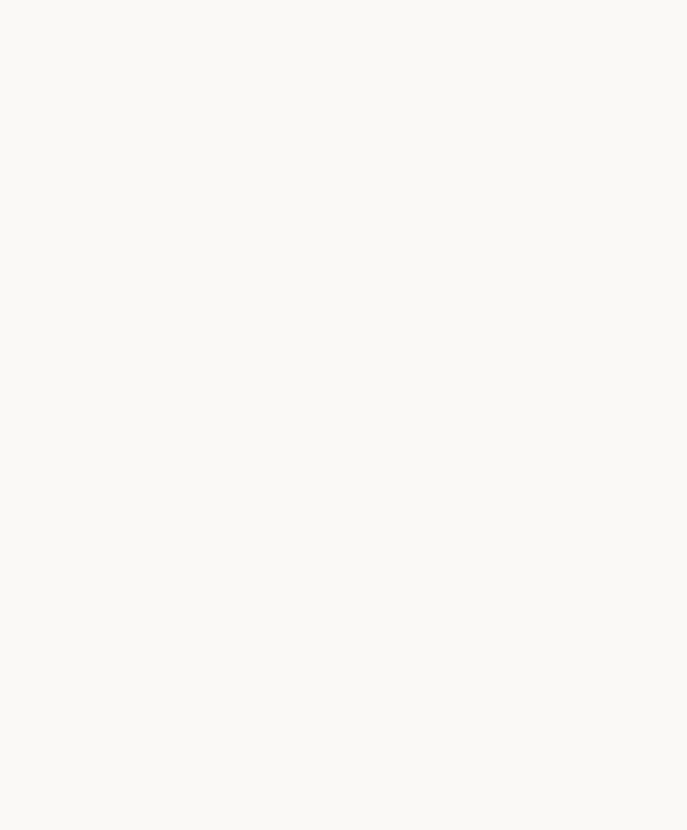
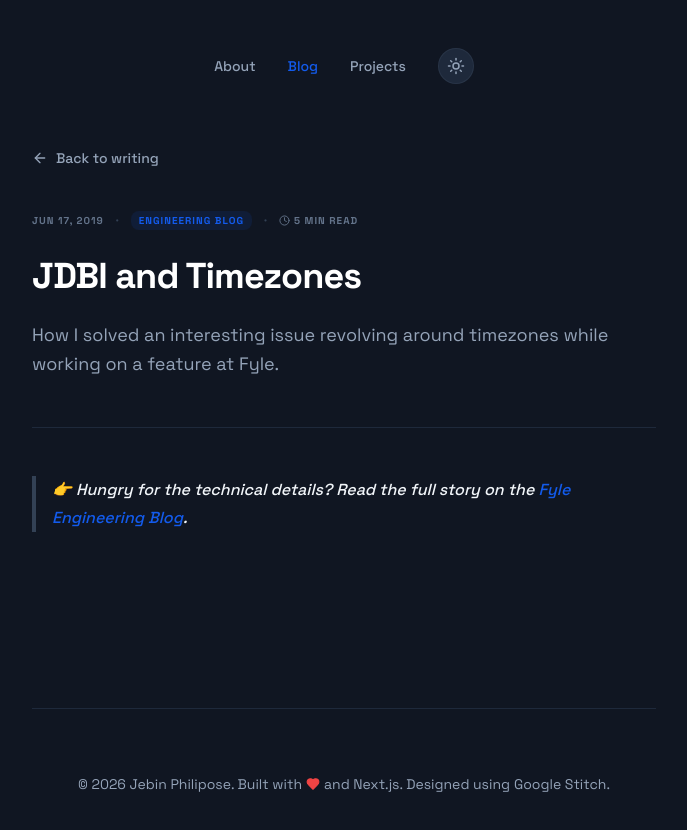
Before and after one commit to jebinphilipose/portfolio-v2, a Next.js app: page /blog/jdbi-and-timezones in a window 1280 px wide. Before the commit this address had no page. Shown: the top 830 px of the page, without its empty margins (296-983 px from the left). Before the commit the page ends 800 px from the top, so only its background shows below. Built offline with nearby package versions, Linux system fonts and the light colour scheme.

Commit message:
Add my first blog: JDBI and timezones

```diff
--- a/package.json
+++ b/package.json
@@ -12,8 +12,10 @@
     "@mdx-js/loader": "^3.0.1",
     "@mdx-js/react": "^3.0.1",
     "@next/mdx": "^14.2.5",
+    "@tailwindcss/typography": "^0.5.19",
     "gray-matter": "^4.0.3",
     "lucide-react": "^0.400.0",
+    "marked": "^17.0.4",
     "next": "14.2.5",
     "next-themes": "^0.3.0",
     "react": "^18",
--- a/src/app/blog/[slug]/page.tsx
+++ b/src/app/blog/[slug]/page.tsx
@@ -4,6 +4,40 @@ import { notFound } from 'next/navigation'
 import { ArrowLeft, Clock } from 'lucide-react'
 import { PageShell } from '@/components/PageShell'
 import { getAllBlogPosts, getBlogPostBySlug, formatDate } from '@/lib/content'
+import { marked, Renderer } from 'marked'
+
+// Custom renderer: open all links in a new tab
+const renderer = new Renderer()
+renderer.link = ({ href, title, text }: { href: string; title?: string | null; text: string }) => {
+  const titleAttr = title ? ` title="${title}"` : ''
+  return `<a href="${href}"${titleAttr} target="_blank" rel="noopener noreferrer">${text}</a>`
+}
+marked.use({ renderer })
+
+// Post-process marked HTML to convert GitHub-style alert blocks into styled callouts
+function parseMarkdown(content: string): string {
+  const html = marked.parse(content) as string
+
+  const alertTypes: Record<string, { bg: string; border: string; title: string; icon: string }> = {
+    NOTE:      { bg: 'rgba(9,105,218,0.08)',   border: '#0969da', title: '#0969da', icon: 'ℹ️' },
+    TIP:       { bg: 'rgba(26,127,55,0.08)',   border: '#1a7f37', title: '#1a7f37', icon: '💡' },
+    IMPORTANT: { bg: 'rgba(130,80,223,0.08)',  border: '#8250df', title: '#8250df', icon: '🔔' },
+    WARNING:   { bg: 'rgba(154,103,0,0.08)',   border: '#9a6700', title: '#9a6700', icon: '⚠️' },
+    CAUTION:   { bg: 'rgba(207,34,46,0.08)',   border: '#cf222e', title: '#cf222e', icon: '🚫' },
+  }
+
+  return html.replace(
+    /<blockquote>\s*<p>\[!(NOTE|TIP|IMPORTANT|WARNING|CAUTION)\]\s*([\s\S]*?)<\/p>\s*<\/blockquote>/g,
+    (_match, type: string, body: string) => {
+      const t = alertTypes[type]
+      const label = type.charAt(0) + type.slice(1).toLowerCase()
+      return `<div style="background:${t.bg};border-left:4px solid ${t.border};border-radius:6px;padding:12px 16px;margin:16px 0">
+  <div style="font-weight:700;margin-bottom:4px;color:${t.title}">${t.icon} ${label}</div>
+  <div>${body.trim()}</div>
+</div>`
+    }
+  )
+}
 
 interface Props {
   params: { slug: string }
@@ -67,28 +101,12 @@ export default function BlogPostPage({ params }: Props) {
 
         <hr className="border-slate-200 dark:border-slate-800 mb-12" />
 
-        <article className="prose prose-slate dark:prose-invert max-w-none prose-headings:font-bold prose-headings:tracking-tight prose-a:text-primary prose-a:no-underline hover:prose-a:underline prose-code:text-primary prose-code:bg-primary/5 prose-code:px-1 prose-code:py-0.5 prose-code:rounded prose-code:font-medium prose-code:before:content-none prose-code:after:content-none">
+        <article className="prose prose-slate dark:prose-invert max-w-none prose-headings:font-bold prose-headings:tracking-tight prose-a:text-primary prose-a:no-underline hover:prose-a:underline prose-code:text-primary prose-code:bg-primary/5 prose-code:px-1 prose-code:py-0.5 prose-code:rounded prose-code:font-medium prose-code:before:content-none prose-code:after:content-none prose-blockquote:before:content-none prose-blockquote:after:content-none">
           <div
-            dangerouslySetInnerHTML={{ __html: markdownToHtml(post.content) }}
+            dangerouslySetInnerHTML={{ __html: parseMarkdown(post.content) }}
           />
         </article>
       </div>
     </PageShell>
   )
 }
-
-// Simple markdown to HTML for the content display
-function markdownToHtml(markdown: string): string {
-  return markdown
-    .replace(/^## (.+)$/gm, '<h2>$1</h2>')
-    .replace(/^### (.+)$/gm, '<h3>$1</h3>')
-    .replace(/\*\*(.+?)\*\*/g, '<strong>$1</strong>')
-    .replace(/`(.+?)`/g, '<code>$1</code>')
-    .replace(/^- (.+)$/gm, '<li>$1</li>')
-    .replace(/(<li>[\s\S]+?<\/li>)/g, '<ul>$1</ul>')
-    .replace(/\n\n/g, '</p><p>')
-    .replace(/^(?!<[h|u|l])(.+)$/gm, '<p>$1</p>')
-    .replace(/<p><\/p>/g, '')
-    .replace(/<p>(<[hul])/g, '$1')
-    .replace(/(<\/[hul][^>]*>)<\/p>/g, '$1')
-}
--- a/src/app/globals.css
+++ b/src/app/globals.css
@@ -89,3 +89,9 @@
     color: var(--tag-text);
   }
 }
+
+/* Remove auto-added quote characters from prose blockquotes */
+.prose blockquote p:first-of-type::before,
+.prose blockquote p:last-of-type::after {
+  content: none !important;
+}
--- a/src/content/blog/accessibility-in-modern-web-design.mdx
+++ /dev/null
@@ -1,30 +0,0 @@
----
-title: "Accessibility in Modern Web Design"
-date: "2023-07-18"
-category: "Accessibility"
-excerpt: "Why inclusivity matters and how to implement ARIA patterns correctly. Practical tips for making your web applications usable for everyone."
-slug: "accessibility-in-modern-web-design"
-readingTime: "5 min read"
----
-
-## Why Accessibility Matters
-
-Accessibility isn't a feature — it's a foundation. Building accessible applications benefits everyone, not just users with disabilities.
-
-## ARIA Patterns
-
-ARIA (Accessible Rich Internet Applications) attributes bridge the gap between custom components and assistive technologies.
-
-Key patterns to know:
-- `aria-label` for elements without visible text
-- `aria-expanded` for disclosure widgets
-- `aria-live` for dynamic content updates
-- `role` for semantic meaning
-
-## Keyboard Navigation
-
-Every interactive element must be reachable and operable via keyboard. Test your application without a mouse.
-
-## Color Contrast
-
-WCAG 2.1 AA requires a contrast ratio of at least 4.5:1 for normal text. Use tools like the WebAIM Contrast Checker to verify.
--- a/src/content/blog/building-scalable-react-applications.mdx
+++ /dev/null
@@ -1,28 +0,0 @@
----
-title: "Building Scalable React Applications"
-date: "2023-10-24"
-category: "Architecture"
-excerpt: "Exploring state management, component composition, and performance optimization techniques. A deep dive into architectural patterns for modern web apps."
-slug: "building-scalable-react-applications"
-readingTime: "8 min read"
----
-
-## Introduction
-
-Building scalable React applications requires careful consideration of state management, component architecture, and performance optimization from the very beginning.
-
-## State Management Patterns
-
-When your application grows, local component state becomes insufficient. Consider these approaches:
-
-- **Context API** for global UI state (theme, locale)
-- **Zustand** for lightweight global state
-- **React Query / TanStack Query** for server state
-
-## Component Composition
-
-Favor composition over inheritance. Small, focused components with clear contracts are easier to test and maintain.
-
-## Performance Optimization
-
-Use `React.memo`, `useMemo`, and `useCallback` strategically — not everywhere. Profile first, optimize second.
--- /dev/null
+++ b/src/content/blog/jdbi-and-timezones.mdx
@@ -0,0 +1,11 @@
+---
+title: "JDBI and Timezones"
+date: "2019-06-17"
+category: "Engineering Blog"
+excerpt: "How I solved an interesting issue revolving around timezones while working on a feature at Fyle."
+slug: "jdbi-and-timezones"
+readingTime: "5 min read"
+---
+
+> 👉 Hungry for the technical details?
+> Read the full story on the [Fyle Engineering Blog](https://stories.fylehq.com/p/jdbi-and-timezones).
--- a/src/content/blog/the-future-of-serverless-computing.mdx
+++ /dev/null
@@ -1,28 +0,0 @@
----
-title: "The Future of Serverless Computing"
-date: "2023-08-05"
-category: "Backend"
-excerpt: "Analyzing the shift towards edge computing and cold-start optimizations. Why serverless is becoming the default choice for modern teams."
-slug: "the-future-of-serverless-computing"
-readingTime: "7 min read"
----
-
-## The Serverless Revolution
-
-Serverless computing has fundamentally changed how we think about infrastructure. No more provisioning, scaling, or patching servers.
-
-## Edge Computing
-
-Moving compute closer to the user reduces latency dramatically. Platforms like Vercel Edge Functions and Cloudflare Workers make this trivial.
-
-## Cold Start Optimization
-
-Cold starts remain the biggest challenge. Strategies include:
-
-- **Keeping functions warm** with scheduled pings
-- **Reducing bundle size** to minimize initialization time
-- **Using lighter runtimes** like the Edge Runtime
-
-## When to Choose Serverless
-
-Serverless excels for event-driven workloads, APIs with variable traffic, and teams that want to minimize operational overhead.
--- a/tailwind.config.ts
+++ b/tailwind.config.ts
@@ -1,4 +1,5 @@
 import type { Config } from 'tailwindcss'
+import typography from '@tailwindcss/typography'
 
 const config: Config = {
   content: [
@@ -33,6 +34,6 @@ const config: Config = {
       },
     },
   },
-  plugins: [],
+  plugins: [typography],
 }
 export default config
```
Also changed, not shown: src/content/blog/mastering-tailwind-css-for-design-systems.mdx (deleted, +0 -34 lines), 1 other file (tests, documents, lock files or other folders).
